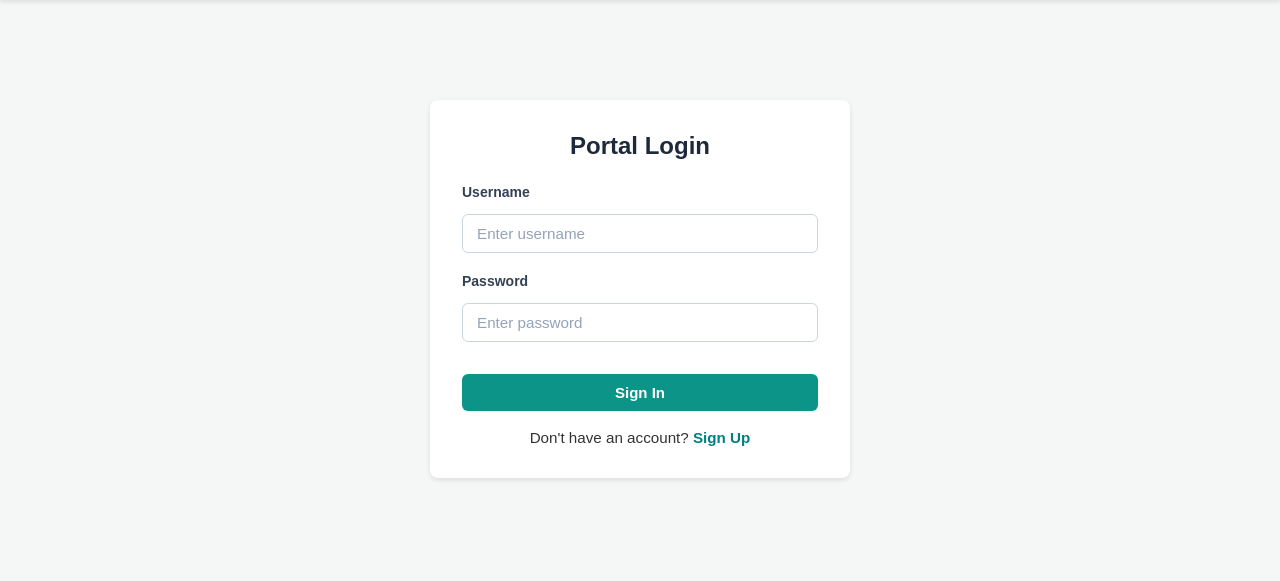
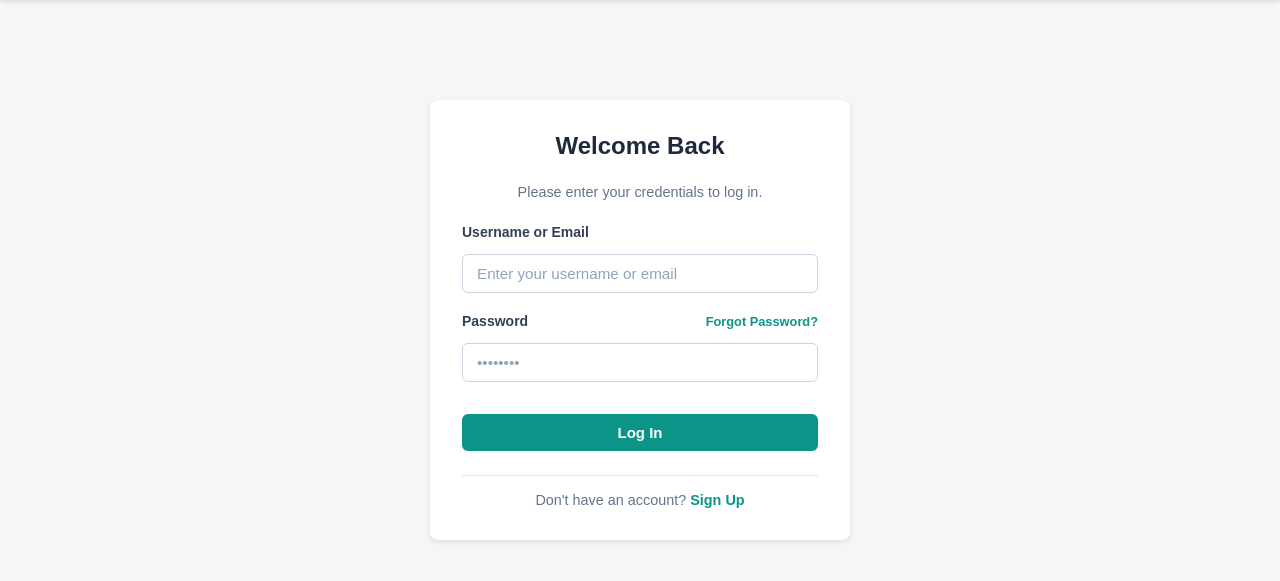
Before and after one commit to ngminhhoang2006/AI-Interviewer-Project, a Flask app: template templates/login.html in a window 1280 px wide. Shown: the part 55-636 px from the top of the page. Run offline with Flask 3, Linux system fonts and the light colour scheme; the template is opened without the code that fills it, so the values that code supplies are empty; some libraries are stand-ins or nearby versions.

Commit message:
Add files via upload

```diff
--- a/templates/login.html
+++ b/templates/login.html
@@ -1,16 +1,19 @@
 {% extends "base.html" %}
 
-{% block title %}Login - AI Interview Portal{% endblock %}
+{% block title %}Log In - AI Interview Portal{% endblock %}
 
 {% block content %}
 <div class="card login-card">
-    <h2>Portal Login</h2>
+    <div class="page-header" style="margin-bottom: 24px;">
+        <h2>Welcome Back</h2>
+        <p class="subtitle" style="font-size: 0.9rem;">Please enter your credentials to log in.</p>
+    </div>
 
     {% with messages = get_flashed_messages(with_categories=true) %}
       {% if messages %}
         {% for category, message in messages %}
           <div class="alert alert-{{ category }} login-alert">
-                    {{ message }}
+            {{ message|safe }}
           </div>
         {% endfor %}
       {% endif %}
@@ -18,21 +21,26 @@
 
     <form method="POST" action="{{ url_for('login') }}">
         <div class="form-group" style="margin-bottom: 18px;">
-            <label for="username" class="login-label">Username</label>
-            <input type="text" id="username" name="username" required class="login-form-control" placeholder="Enter username" autocomplete="username">
+            <label for="username" class="login-label">Username or Email</label>
+            <input type="text" id="username" name="username" required placeholder="Enter your username or email" class="login-form-control" autocomplete="username">
         </div>
 
         <div class="form-group" style="margin-bottom: 22px;">
-            <label for="password" class="login-label">Password</label>
-            <input type="password" id="password" name="password" required class="login-form-control" placeholder="Enter password" autocomplete="current-password">
+            <div style="display: flex; justify-content: space-between; align-items: center; margin-bottom: 6px;">
+                <label for="password" class="login-label" style="margin-bottom: 0;">Password</label>
+                <a href="{{ url_for('forgot_password') }}" style="font-size: 0.8rem; color: #0d9488; text-decoration: none; font-weight: 600;">
+                    Forgot Password?
+                </a>
+            </div>
+            <input type="password" id="password" name="password" required placeholder="••••••••" class="login-form-control" autocomplete="current-password">
         </div>
 
-        <button type="submit" class="btn btn-teal login-btn">Sign In</button>
+        <button type="submit" class="btn btn-teal login-btn">Log In</button>
     </form>
 
-    <div style="margin-top: 18px; text-align: center; font-size: 0.95rem;">
+    <div style="margin-top: 24px; padding-top: 16px; border-top: 1px solid #e2e8f0; text-align: center; font-size: 0.9rem; color: #64748b;">
         <span>Don't have an account? </span>
-        <a href="{{ url_for('signup') }}" style="color: #008080; text-decoration: none; font-weight: 600;">Sign Up</a>
+        <a href="{{ url_for('signup') }}" style="color: #0d9488; text-decoration: none; font-weight: 600;">Sign Up</a>
     </div>
 </div>
 {% endblock %}
```
Also changed, not shown: templates/forgot_password.html (added, +36 -0 lines), templates/reset_password.html (added, +36 -0 lines), templates/verify_email.html (added, +37 -0 lines). Lines whose indentation alone changed are shown as unchanged.
